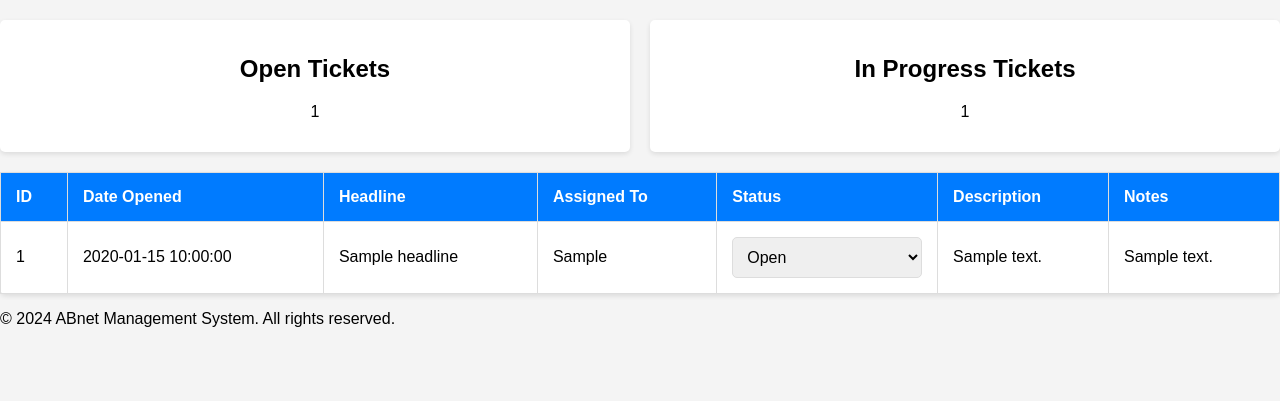
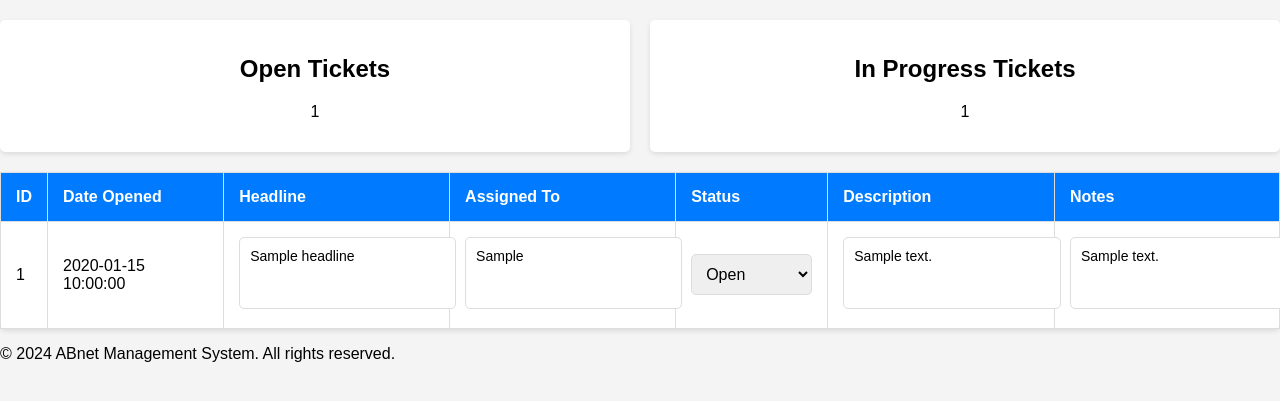
Before and after one commit to imanuelt/ticketingabnet, a Flask app: template templates/index.html in a window 1280 px wide. Shown: the part 115-516 px from the top of the page. Run offline with Flask 3, Linux system fonts and the light colour scheme; the template is opened without the code that fills it: most values are stand-ins (such as "Sample title", 1, 10 or a date in 2020).

Commit message:
Your descriptive message for the changes

```diff
--- a/static/styles.css
+++ b/static/styles.css
@@ -112,7 +112,14 @@ select {
 }
 
 textarea {
-    resize: vertical;
+    width: 100%;
+    height: 50px; /* Adjust height as needed */
+    padding: 10px;
+    border: 1px solid #ddd;
+    border-radius: 5px;
+    resize: none; /* Prevent resizing for consistent layout */
+    font-size: 14px;
+    font-family: Arial, sans-serif;
 }
 
 button.btn-primary {
--- a/templates/index.html
+++ b/templates/index.html
@@ -73,8 +73,16 @@
                 <tr>
                     <td>{{ ticket.id }}</td>
                     <td>{{ ticket.date_opened }}</td>
-                    <td>{{ ticket.headline }}</td>
-                    <td>{{ ticket.assigned_to }}</td>
+                    <td>
+                        <textarea
+                            onchange="updateTicket('{{ ticket.id }}', 'headline', this.value)"
+                        >{{ ticket.headline }}</textarea>
+                    </td>
+                    <td>
+                        <textarea
+                            onchange="updateTicket('{{ ticket.id }}', 'assigned_to', this.value)"
+                        >{{ ticket.assigned_to }}</textarea>
+                    </td>
                     <td>
                         <select
                             onchange="updateTicket('{{ ticket.id }}', 'status', this.value)"
@@ -85,8 +93,16 @@
                             <option value="Closed" {% if ticket.status == 'Closed' %}selected{% endif %}>Closed</option>
                         </select>
                     </td>
-                    <td>{{ ticket.description }}</td>
-                    <td>{{ ticket.notes }}</td>
+                    <td>
+                        <textarea
+                            onchange="updateTicket('{{ ticket.id }}', 'description', this.value)"
+                        >{{ ticket.description }}</textarea>
+                    </td>
+                    <td>
+                        <textarea
+                            onchange="updateTicket('{{ ticket.id }}', 'notes', this.value)"
+                        >{{ ticket.notes }}</textarea>
+                    </td>
                 </tr>
                 {% endfor %}
             </tbody>
```
